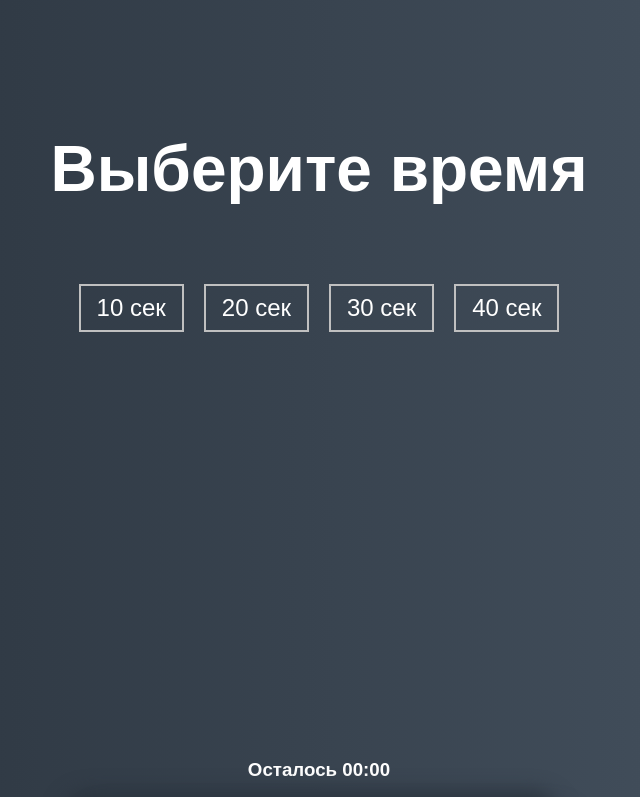
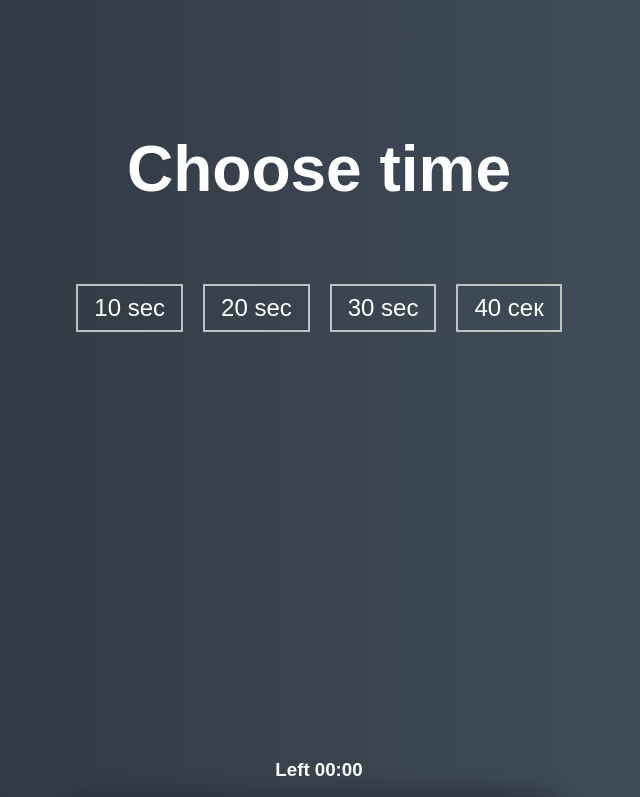
Before and after one commit to akmalov11c/AIM-game-javascript, a plain HTML site: page index.html in a window 1280 px wide. Shown: the part 980-1777 px from the top of the page, without its empty margins (321-961 px from the left). Drawn offline with Linux system fonts and the light colour scheme; a web font is replaced by a local one.

Commit message:
Update index.html

```diff
--- a/index.html
+++ b/index.html
@@ -9,20 +9,20 @@
   <body>
     <div class="screen">
       <h1>Aim Training</h1>
-      <a href="#" class="start" id="start">Начать игру</a>
+      <a href="#" class="start" id="start">Start game</a>
     </div>
 
     <div class="screen">
-      <h1>Выберите время</h1>
+      <h1>Choose time</h1>
       <ul class="time-list" id="time-list">
         <li>
-          <button class="time-btn" data-time="10">10 сек</button>
+          <button class="time-btn" data-time="10">10 sec</button>
         </li>
         <li>
-          <button class="time-btn" data-time="20">20 сек</button>
+          <button class="time-btn" data-time="20">20 sec</button>
         </li>
         <li>
-          <button class="time-btn" data-time="30">30 сек</button>
+          <button class="time-btn" data-time="30">30 sec</button>
         </li>
         <li>
           <button class="time-btn" data-time="40">40 сек</button>
@@ -31,7 +31,7 @@
     </div>
 
     <div class="screen">
-      <h3>Осталось <span id="time">00:00</span></h3>
+      <h3>Left <span id="time">00:00</span></h3>
       <div class="board" id="board"></div>
     </div>
 
```
